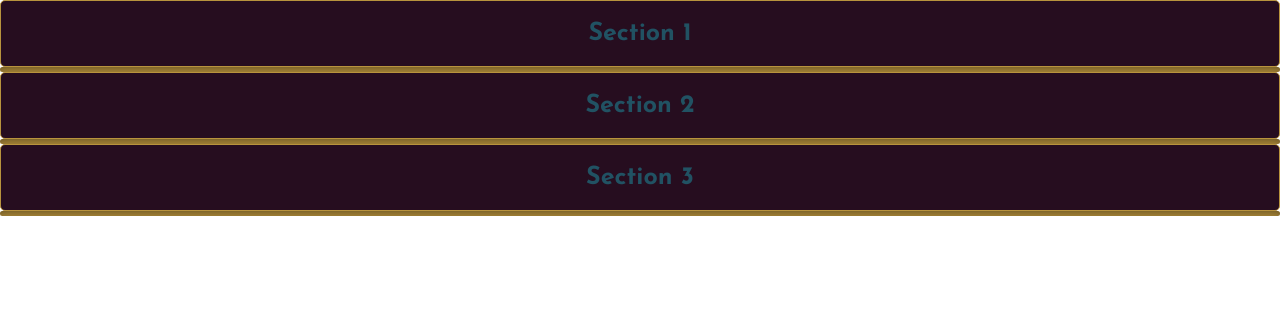
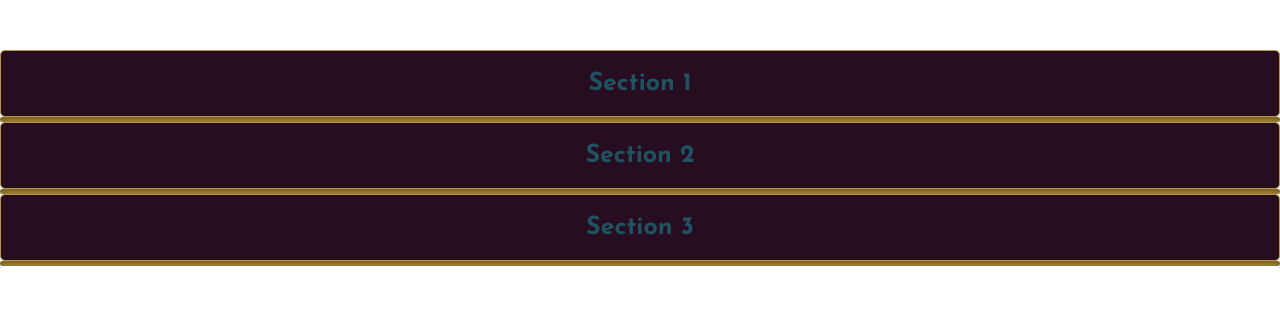
Before and after one commit to wendynichols/Assign7, a plain HTML site: page index.html in a window 1280 px wide. Drawn offline with Linux system fonts and the light colour scheme.

Commit message:
updated readme

```diff
--- a/index.html
+++ b/index.html
@@ -12,10 +12,10 @@
     <link rel="stylesheet" href="styles/main.css">
 
     <script src="scripts/vendor/modernizr.js"></script>
+  <link href='http://fonts.googleapis.com/css?family=Josefin+Sans:700' rel='stylesheet' type='text/css'>
   </head>
+
   <body>
-
-  <link href='http://fonts.googleapis.com/css?family=Josefin+Sans:700' rel='stylesheet' type='text/css'>
 
   <div class="accordion">
   <div class="section">Section 1</div>
@@ -25,6 +25,5 @@
   <div class="section">Section 3</div>
   <div class="content"><p>Fusce luctus elementum nunc sed condimentum. Sed sed massa convallis massa volutpat sagittis. Aliquam placerat ipsum consequat ipsum hendrerit, eu consequat magna aliquamSword snow, coopers moon and stars, we do not sow, beware our sting take the black. M'lady magister seven hells dwarf. Moleskin arbor gold. Old bear. Death before disgrace. Never resting. The wall bastard.</p></div>
 </div>
-
   </body>
 </html>
--- a/styles/main.css
+++ b/styles/main.css
@@ -1 +1 @@
-.accordion{font-family:'Josefin Sans',sans-serif}.section{padding:20px;border:1px solid #B8933D;background:#260D1F;color:#215263;font-size:25px;text-align:center;border-radius:5px}.section:hover{background-color:#215263;color:#260D1F}.content{background:#B8933D;height:5px;overflow:hidden;box-shadow:inset 0 10px 20px -15px #000;border-radius:5px;text-align:center}.content p{padding:2px;color:#215263;margin-top:10px;margin-bottom:20px}
+*{box-sizing:border-box}.accordion{font-family:'Josefin Sans',sans-serif;padding-top:50px}.section{padding:20px;border:1px solid #B8933D;background:#260D1F;color:#215263;font-size:25px;text-align:center;border-radius:5px}.section:hover{background-color:#215263;color:#260D1F}.content{background:#B8933D;height:5px;overflow:hidden;box-shadow:inset 0 10px 20px -15px #000;border-radius:5px;text-align:center}.content p{padding:2px;color:#215263;margin-top:10px;margin-bottom:20px}
```
Lines whose indentation alone changed are shown as unchanged.
